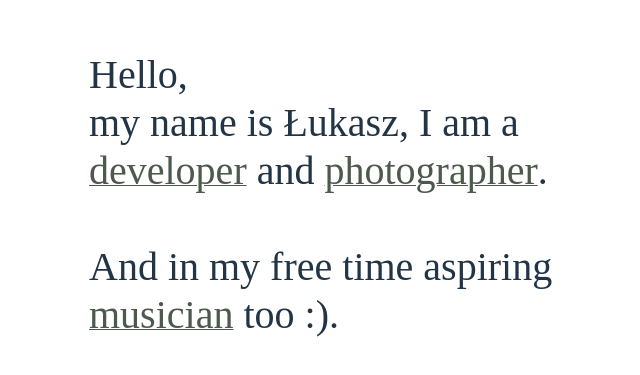
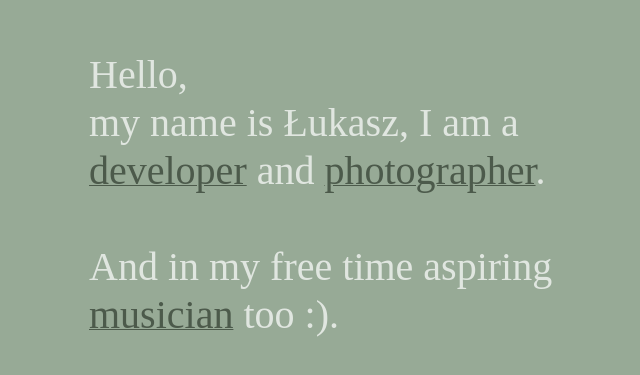
Before and after one commit to lzgrzebski/lukaszzgrzebski.com, a React (Vite) app: page / in a window 1280 px wide. Shown: the part 205-580 px from the top of the page, without its empty margins (276-916 px from the left). Built offline with nearby package versions, Linux system fonts and the light colour scheme; a web font is replaced by a local one.

Commit message:
refactor: clean up some stuff from vite project generated stuff

```diff
--- a/package.json
+++ b/package.json
@@ -9,6 +9,7 @@
         "preview": "vite preview"
     },
     "dependencies": {
+        "normalize.css": "^8.0.1",
         "react": "^18.2.0",
         "react-dom": "^18.2.0"
     },
--- a/src/App.module.css
+++ /dev/null
@@ -1,41 +0,0 @@
-#root {
-    max-width: 1280px;
-    margin: 0 auto;
-    padding: 2rem;
-    text-align: center;
-}
-
-.logo {
-    height: 6em;
-    padding: 1.5em;
-    will-change: filter;
-}
-.logo:hover {
-    filter: drop-shadow(0 0 2em #646cffaa);
-}
-.logo.react:hover {
-    filter: drop-shadow(0 0 2em #61dafbaa);
-}
-
-@keyframes logo-spin {
-    from {
-        transform: rotate(0deg);
-    }
-    to {
-        transform: rotate(360deg);
-    }
-}
-
-@media (prefers-reduced-motion: no-preference) {
-    a:nth-of-type(2) .logo {
-        animation: logo-spin infinite 20s linear;
-    }
-}
-
-.card {
-    padding: 2em;
-}
-
-.read-the-docs {
-    color: #888;
-}
--- a/src/App.tsx
+++ b/src/App.tsx
@@ -1,6 +1,8 @@
 import React from 'react';
 import { Hello } from './pages/Hello.page';
+import { Musician } from './pages/Musician.page';
 
 export const App: React.FC = () => {
     return <Hello />;
+    return <Musician />;
 };
--- a/src/index.css
+++ b/src/index.css
@@ -41,13 +41,6 @@
 
 :root {
     font-family: Inter, Avenir, Helvetica, Arial, sans-serif;
-    font-size: 16px;
-    line-height: 24px;
-    font-weight: 400;
-
-    color-scheme: light dark;
-    color: rgba(255, 255, 255, 0.7);
-    background-color: #97aa96;
 
     font-synthesis: none;
     text-rendering: optimizeLegibility;
@@ -55,60 +48,3 @@
     -moz-osx-font-smoothing: grayscale;
     -webkit-text-size-adjust: 100%;
 }
-
-a {
-    font-weight: 500;
-    color: #4c5a4b;
-
-    text-decoration: underline;
-    text-decoration-thickness: from-font;
-}
-a:hover {
-    color: #535bf2;
-}
-
-body {
-    margin: 0;
-    display: flex;
-    place-items: center;
-    min-width: 320px;
-    min-height: 100vh;
-    justify-content: center;
-}
-
-h1 {
-    font-size: 3.2em;
-    line-height: 1.1;
-}
-
-button {
-    border-radius: 8px;
-    border: 1px solid transparent;
-    padding: 0.6em 1.2em;
-    font-size: 1em;
-    font-weight: 500;
-    font-family: inherit;
-    background-color: #1a1a1a;
-    cursor: pointer;
-    transition: border-color 0.25s;
-}
-button:hover {
-    border-color: #646cff;
-}
-button:focus,
-button:focus-visible {
-    outline: 4px auto -webkit-focus-ring-color;
-}
-
-@media (prefers-color-scheme: light) {
-    :root {
-        color: #213547;
-        background-color: #ffffff;
-    }
-    a:hover {
-        color: #747bff;
-    }
-    button {
-        background-color: #f9f9f9;
-    }
-}
--- a/src/main.tsx
+++ b/src/main.tsx
@@ -1,6 +1,7 @@
 import React from 'react';
 import ReactDOM from 'react-dom/client';
 import { App } from './App';
+import 'normalize.css';
 import './index.css';
 
 ReactDOM.createRoot(document.getElementById('root') as HTMLElement).render(
--- /dev/null
+++ b/src/pages/Hello.module.css
@@ -0,0 +1,23 @@
+.hello {
+    display: flex;
+    place-items: center;
+    min-height: 100vh;
+    background-color: #97aa96;
+    color: rgba(255, 255, 255, 0.7);
+}
+
+.text {
+    font-family: Charter;
+    font-size: 40px;
+    line-height: 1.2;
+    max-width: 550px;
+    margin: 0px auto;
+    font-weight: 500;
+}
+
+.link {
+    color: #4c5a4b;
+
+    text-decoration: underline;
+    text-decoration-thickness: from-font;
+}
--- a/src/pages/Hello.page.tsx
+++ b/src/pages/Hello.page.tsx
@@ -1,22 +1,19 @@
 import React from 'react';
+
+import styles from './Hello.module.css';
 
 export const Hello: React.FC = () => {
     return (
-        <div style={{ display: 'flex', justifyContent: 'center' }}>
-            <div
-                style={{
-                    fontFamily: 'Charter',
-                    fontSize: 40,
-                    lineHeight: 1.2,
-                    maxWidth: 550,
-                    margin: '0 auto',
-                }}
-            >
+        <div className={styles.hello}>
+            <div className={styles.text}>
                 Hello, <br />
-                my name is Łukasz, I am a <a>developer</a> and{' '}
-                <a>photographer</a>. <br />
+                my name is Łukasz, I am a{' '}
+                <a className={styles.link}>developer</a> and{' '}
+                <a className={styles.link}>photographer</a>
+                . <br />
                 <br />
-                And in my free time aspiring <a>musician</a> too :).
+                And in my free time aspiring{' '}
+                <a className={styles.link}>musician</a> too :).
             </div>
         </div>
     );
--- /dev/null
+++ b/src/pages/Musician.css
@@ -0,0 +1,33 @@
+body {
+    place-items: baseline !important;
+    width: 100%;
+}
+
+video {
+    width: 100vw;
+    max-height: 800px;
+    display: block;
+    object-fit: cover;
+}
+
+/* font-size: 25px;
+backdrop-filter: blur(20px);
+display: inline-block;
+border-radius: 100px;
+padding: 20px;
+margin-top: 42px;
+position: relative;
+top: 39px;
+color: white;
+font-weight: 700;
+    background: rgba(255,255,255,0.05);
+    mix-blend-mode: difference;*/
+
+/*
+active
+mix-blend-mode: difference;
+    border: 3px solid;
+
+*/
+
+/*#969daa*/
--- a/src/pages/Musician.page.tsx
+++ b/src/pages/Musician.page.tsx
@@ -1,8 +1,14 @@
 import React from 'react';
+import splash from '../assets/videos/musician.mp4';
+// import './Musician.css';
 
 export const Musician: React.FC = () => {
     return (
         <>
+            <video src={splash} autoPlay loop muted />
+            <div style={{ position: 'absolute', top: 0, left: 0, right: 0 }}>
+                <div style={{ fontSize: 50 }}>Lukasz</div>
+            </div>
             <div>
                 As a musician, an amatour one I explore ambient soudscapes and
                 genererative music, I play in the screamo band called Nukk too.
```
Also changed, not shown: src/App.copy.tsx (deleted, +0 -38 lines), 2 other files (tests, documents, lock files or other folders).
